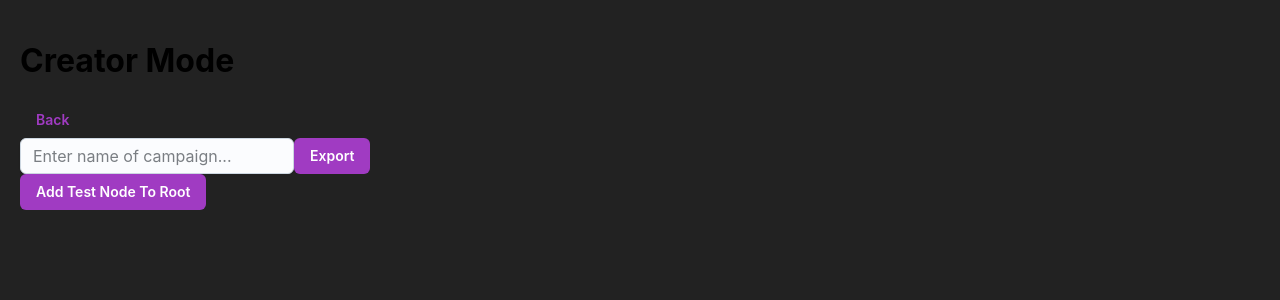
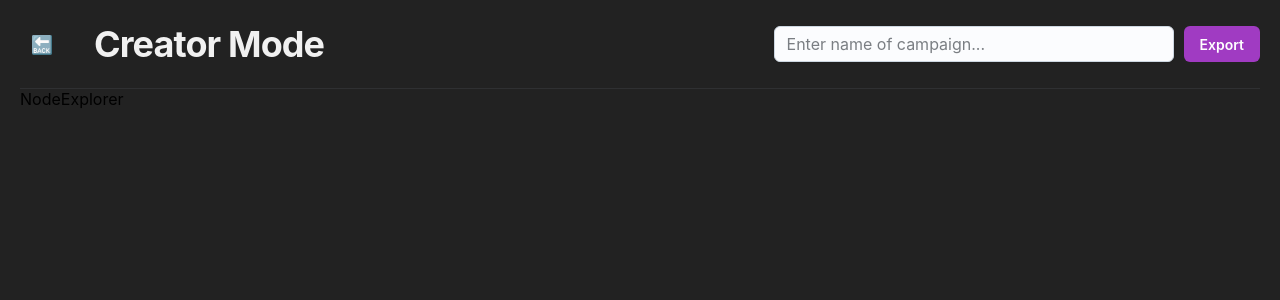
Before and after one commit to KodingKamp/QuestBoard, a React (Vite) app: page / in a window 1280 px wide. Both pictures are taken after a click on the button "CREATE NEW". Shown: the top 300 px of the page. Built offline with nearby package versions, Linux system fonts and the light colour scheme.

Commit message:
Start building out creator page

```diff
--- a/src/Pages/CreatorMode/CreatorMode.jsx
+++ b/src/Pages/CreatorMode/CreatorMode.jsx
@@ -1,10 +1,12 @@
-import { useEffect, useRef } from 'react';
+import { useEffect, useRef, useState } from 'react';
 import { Link, useNavigate } from 'react-router-dom';
 import { useDispatch, useSelector } from 'react-redux';
-import { Box, Button, Input } from '@mui/joy';
+import { Box, Button, Divider, IconButton, Input, Typography } from '@mui/joy';
+import { FontAwesomeIcon } from '@fortawesome/react-fontawesome';
 import { addNode, setCampaign } from '../../reducers/campaignReducer';
 import { saveCampaign } from '../../services/fileService';
 import './CreatorMode.scss';
+import NodeExplorer from '../../components/NodeExplorer/NodeExplorer';
 
 const CreatorMode = () => {
   const campaignDataState = useSelector(state => state.campaign.data);
@@ -35,40 +37,34 @@ const CreatorMode = () => {
     dispatch(setCampaign(savedCampaign.content));
   };
 
-  const handleClickedAddNewNode = () => {
-    dispatch(addNode({
-      nodeName: 'test'
-    }));
-  };
-
   return (
     <div id='creator-mode-component'>
       {campaignDataState &&
         <>
-          <h1>Creator Mode</h1>
+          <Box display='flex' justifyContent='space-between' className='page-header'>
+            <Box display='flex' gap='30px' alignItems='center'>
+              <Link to='/'>
+                <IconButton variant='plain' size='lg'>
+                  🔙
+                </IconButton>
+              </Link>
+              <Typography level='h1'>Creator Mode</Typography>
+            </Box>
+
+            <Box display='flex' gap='10px' alignItems='center'>
+              <Input sx={{ width: '400px' }}
+                placeholder="Enter name of campaign..."
+                ref={campaignNameRef}
+              />
+              <Button onClick={handleClickedSaveCampaign}>
+                Export
+              </Button>
+            </Box>
+          </Box>
+          <Divider />
           <div>
-            <Link to='/'>
-              <Button variant='plain'>
-                Back
-              </Button>
-            </Link>
+            <NodeExplorer />
           </div>
-          <Box display='flex'>
-            <Input placeholder="Enter name of campaign..." ref={campaignNameRef} />
-            <Button onClick={handleClickedSaveCampaign}>
-              Export
-            </Button>
-          </Box>
-          <Button onClick={handleClickedAddNewNode}>
-            Add Test Node To Root
-          </Button>
-          <ul>
-            {campaignDataState && campaignDataState.nodes.Root.children.map(childrenNodeId => (
-              <li key={childrenNodeId}>
-                {campaignDataState.nodes[childrenNodeId].name}
-              </li>
-            ))}
-          </ul>
         </>
       }
     </div>
--- a/src/Pages/CreatorMode/CreatorMode.scss
+++ b/src/Pages/CreatorMode/CreatorMode.scss
@@ -1 +1,5 @@
-#creator-mode-component {}
+#creator-mode-component {
+  .page-header {
+    padding-bottom: 20px;
+  }
+}
--- /dev/null
+++ b/src/components/NodeExplorer/NodeExplorer.jsx
@@ -0,0 +1,9 @@
+import './NodeExplorer.scss';
+
+const NodeExplorer = () => {
+  return (
+    <div>NodeExplorer</div>
+  );
+};
+
+export default NodeExplorer;
--- /dev/null
+++ b/src/components/NodeExplorer/NodeExplorer.scss
@@ -0,0 +1 @@
+.node-explorer-component {}
```
